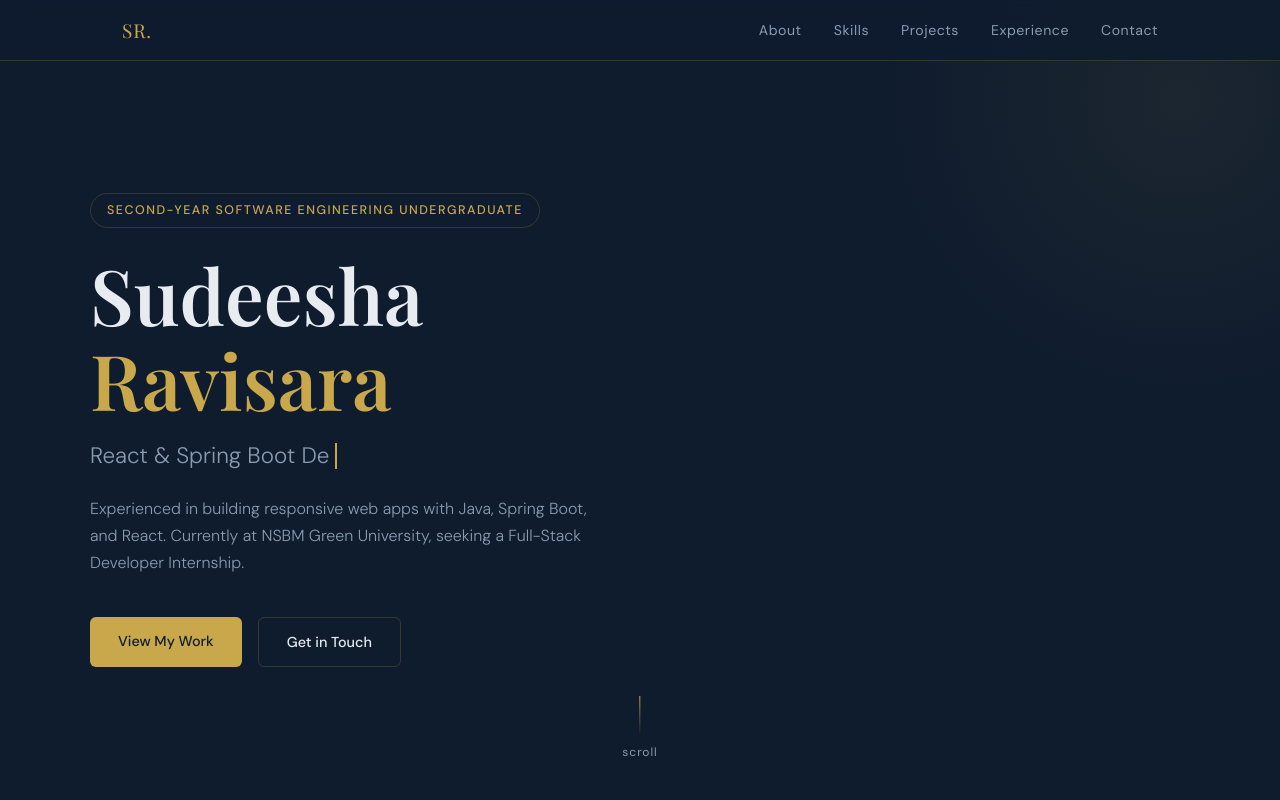
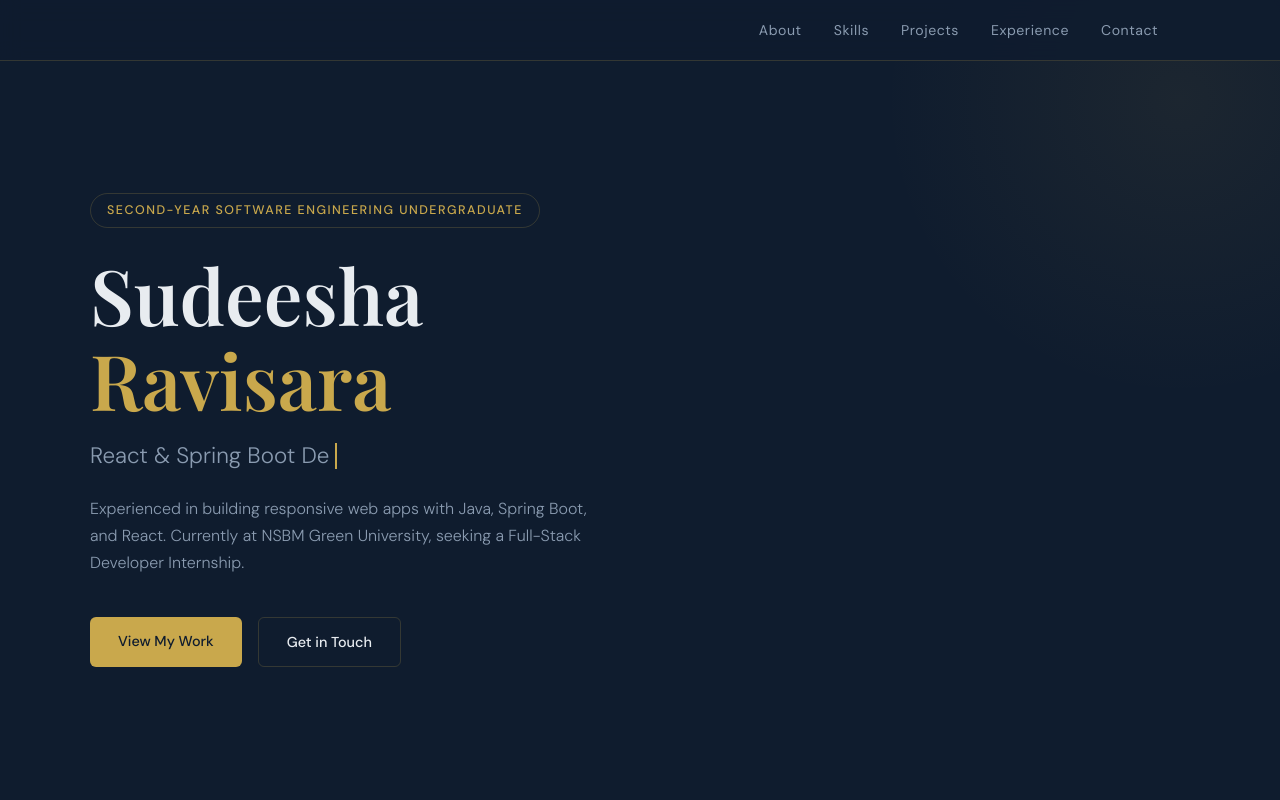
Before and after one commit to sudeesharavisara2-sys/My-Portfolio, a React (Create React App) app in the folder client/: page / in a window 1280 px wide. Shown: the top 800 px of the page. Built offline with nearby package versions, Linux system fonts and the light colour scheme; no server answers.

Commit message:
remove some buttons

```diff
--- a/client/src/components/Hero.jsx
+++ b/client/src/components/Hero.jsx
@@ -93,15 +93,7 @@ export default function Hero({ data }) {
         </FadeIn>
       </div>
 
-      <div style={{
-        position: 'absolute', bottom: '2rem', left: '50%', transform: 'translateX(-50%)',
-        display: 'flex', flexDirection: 'column', alignItems: 'center', gap: 6,
-        color: 'var(--muted)', fontSize: '0.75rem', letterSpacing: '0.08em',
-        animation: 'float 2.5s ease-in-out infinite',
-      }}>
-        <div style={{ width: 1, height: 40, background: 'linear-gradient(to bottom, var(--gold), transparent)' }} />
-        <span>scroll</span>
-      </div>
+
 
       <style>{`
         @keyframes blink { 0%,100%{opacity:1} 50%{opacity:0} }
--- a/client/src/components/Navbar.jsx
+++ b/client/src/components/Navbar.jsx
@@ -2,9 +2,8 @@ import React, { useState, useEffect } from 'react';
 
 const links = ['About', 'Skills', 'Projects', 'Experience', 'Contact'];
 
-export default function Navbar({ name }) {
+export default function Navbar() {
   const [scrolled, setScrolled] = useState(false);
-  const initials = name ? name.split(' ').map(w => w[0]).join('') : 'SR';
 
   useEffect(() => {
     const onScroll = () => setScrolled(window.scrollY > 20);
@@ -20,10 +19,11 @@ export default function Navbar({ name }) {
       borderBottom: '1px solid var(--border)',
       transition: 'background 0.3s',
     }}>
-      <div style={{ maxWidth: 1100, margin: '0 auto', padding: '0 2rem', display: 'flex', alignItems: 'center', justifyContent: 'space-between', height: 60 }}>
-        <span style={{ fontFamily: "'Playfair Display', serif", fontSize: '1.2rem', color: 'var(--gold)', letterSpacing: '0.04em' }}>
-          {initials}.
-        </span>
+      <div style={{ maxWidth: 1100, margin: '0 auto', padding: '0 2rem', display: 'flex', alignItems: 'center', justifyContent: 'flex-end', height: 60 }}>
+
+        {/* 'SR' කොටස සම්පූර්ණයෙන්ම ඉවත් කර ඇත.
+            එම නිසා links ටික දකුණු පැත්තට (flex-end) පෙළගස්වා ඇත. */}
+
         <ul style={{ display: 'flex', gap: '2rem', listStyle: 'none' }}>
           {links.map(l => (
             <li key={l}>
```
